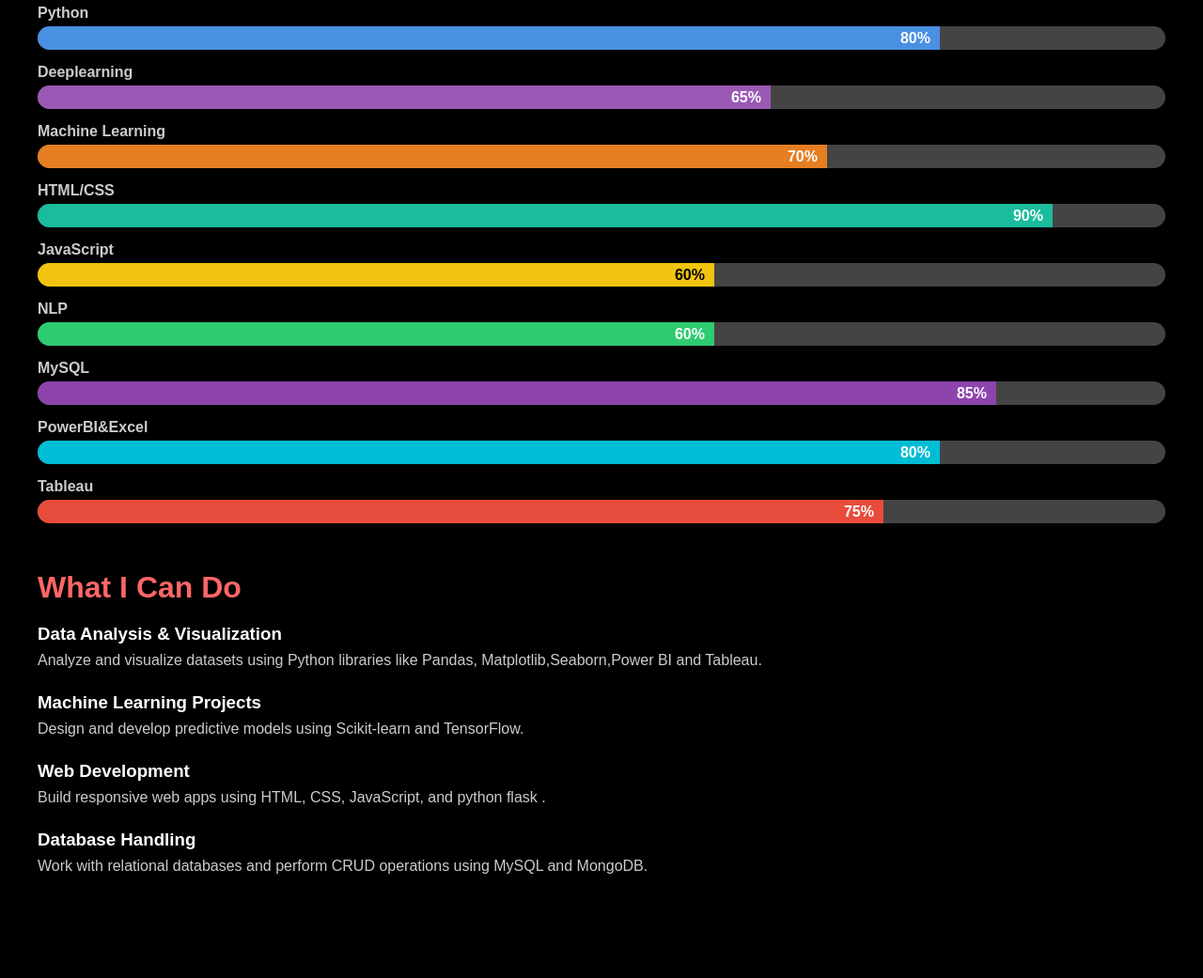
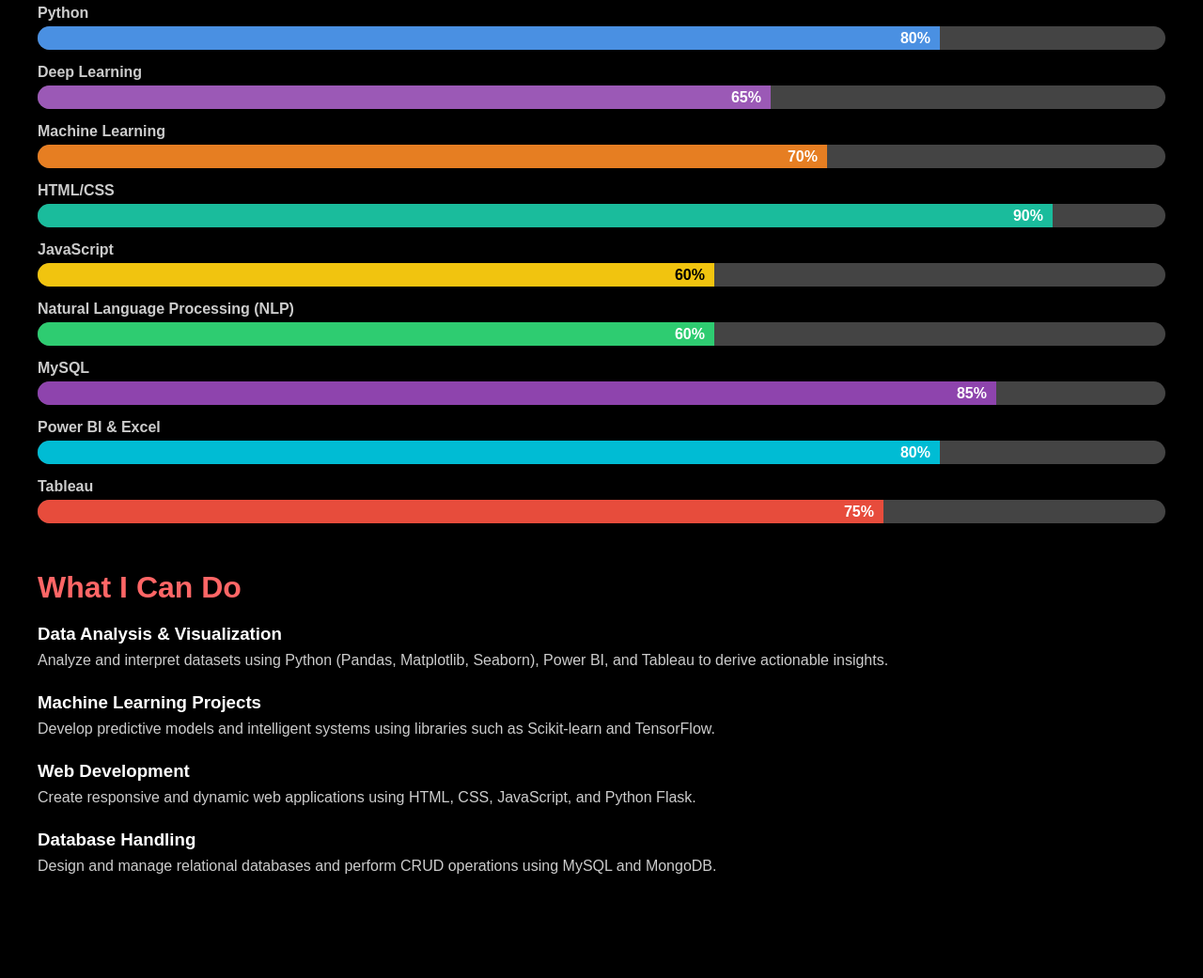
Before and after one commit to speranzadeejoe/Professional-Portfolio, a plain HTML site: page services.html in a window 1280 px wide. Shown: the part 112-1153 px from the top of the page at 94% size. Drawn offline with Linux system fonts and the light colour scheme.

Commit message:
Update services.html

```diff
--- a/services.html
+++ b/services.html
@@ -1,15 +1,15 @@
 <!DOCTYPE html>
 <html lang="en">
 <head>
-  <meta charset="UTF-8">
-  <meta name="viewport" content="width=device-width, initial-scale=1.0"/>
+  <meta charset="UTF-8" />
+  <meta name="viewport" content="width=device-width, initial-scale=1.0" />
   <title>Skills & Services</title>
-  <link rel="stylesheet" href="style.css">
+  <link rel="stylesheet" href="style.css" />
   <style>
     body {
       font-family: Arial, sans-serif;
-      background: #000; /* black background */
-      color: #fff; /* white text */
+      background: #000;
+      color: #fff;
       margin: 0;
       padding: 0 20px;
     }
@@ -24,7 +24,8 @@
       color: #ff6666;
     }
 
-    .skills-section, .services-section {
+    .skills-section,
+    .services-section {
       margin-bottom: 50px;
     }
 
@@ -55,15 +56,15 @@
     }
 
     /* Bar colors */
-    .python    { width: 80%; background-color: #4a90e2; }
-    .dl        { width: 65%; background-color: #9b59b6; }
-    .ml        { width: 70%; background-color: #e67e22; }
-    .htmlcss   { width: 90%; background-color: #1abc9c; }
-    .js        { width: 60%; background-color: #f1c40f; color: #000; }
-    .nlp       { width: 60%; background-color: #2ecc71; }
-    .mysql     { width: 85%; background-color: #8e44ad; }
-    .bi        { width: 80%; background-color: #00bcd4; }
-    .tableau   { width: 75%; background-color: #e74c3c; }
+    .python { width: 80%; background-color: #4a90e2; }
+    .dl { width: 65%; background-color: #9b59b6; }
+    .ml { width: 70%; background-color: #e67e22; }
+    .htmlcss { width: 90%; background-color: #1abc9c; }
+    .js { width: 60%; background-color: #f1c40f; color: #000; }
+    .nlp { width: 60%; background-color: #2ecc71; }
+    .mysql { width: 85%; background-color: #8e44ad; }
+    .bi { width: 80%; background-color: #00bcd4; }
+    .tableau { width: 75%; background-color: #e74c3c; }
 
     .service-item {
       margin-bottom: 25px;
@@ -114,7 +115,7 @@
     <nav>
       <a href="index.html">Home</a>
       <a href="about.html">About Me</a>
-      <a href="services.html" class="active">Skills&Services</a>
+      <a href="services.html" class="active">Skills & Services</a>
       <a href="experience.html">Experience</a>
       <a href="projects.html">Projects</a>
       <a href="contact.html">Contact</a>
@@ -126,13 +127,13 @@
       <h2 class="section-title">Skills</h2>
 
       <div class="skill"><div class="skill-name">Python</div><div class="progress-bar"><div class="progress-fill python">80%</div></div></div>
-      <div class="skill"><div class="skill-name">Deeplearning</div><div class="progress-bar"><div class="progress-fill dl">65%</div></div></div>
-      <div class="skill"><div class="skill-name">Machine Learning </div><div class="progress-bar"><div class="progress-fill ml">70%</div></div></div>
+      <div class="skill"><div class="skill-name">Deep Learning</div><div class="progress-bar"><div class="progress-fill dl">65%</div></div></div>
+      <div class="skill"><div class="skill-name">Machine Learning</div><div class="progress-bar"><div class="progress-fill ml">70%</div></div></div>
       <div class="skill"><div class="skill-name">HTML/CSS</div><div class="progress-bar"><div class="progress-fill htmlcss">90%</div></div></div>
       <div class="skill"><div class="skill-name">JavaScript</div><div class="progress-bar"><div class="progress-fill js">60%</div></div></div>
-      <div class="skill"><div class="skill-name">NLP</div><div class="progress-bar"><div class="progress-fill nlp">60%</div></div></div>
+      <div class="skill"><div class="skill-name">Natural Language Processing (NLP)</div><div class="progress-bar"><div class="progress-fill nlp">60%</div></div></div>
       <div class="skill"><div class="skill-name">MySQL</div><div class="progress-bar"><div class="progress-fill mysql">85%</div></div></div>
-      <div class="skill"><div class="skill-name">PowerBI&Excel</div><div class="progress-bar"><div class="progress-fill bi">80%</div></div></div>
+      <div class="skill"><div class="skill-name">Power BI & Excel</div><div class="progress-bar"><div class="progress-fill bi">80%</div></div></div>
       <div class="skill"><div class="skill-name">Tableau</div><div class="progress-bar"><div class="progress-fill tableau">75%</div></div></div>
     </div>
 
@@ -141,24 +142,22 @@
 
       <div class="service-item">
         <h3>Data Analysis & Visualization</h3>
-        <p>Analyze and visualize datasets using Python libraries like Pandas, Matplotlib,Seaborn,Power BI and Tableau.</p>
+        <p>Analyze and interpret datasets using Python (Pandas, Matplotlib, Seaborn), Power BI, and Tableau to derive actionable insights.</p>
       </div>
 
       <div class="service-item">
         <h3>Machine Learning Projects</h3>
-        <p>Design and develop predictive models using Scikit-learn and TensorFlow.</p>
+        <p>Develop predictive models and intelligent systems using libraries such as Scikit-learn and TensorFlow.</p>
       </div>
 
       <div class="service-item">
         <h3>Web Development</h3>
-        <p>Build responsive web apps using HTML, CSS, JavaScript, and python flask .</p>
+        <p>Create responsive and dynamic web applications using HTML, CSS, JavaScript, and Python Flask.</p>
       </div>
 
       <div class="service-item">
         <h3>Database Handling</h3>
-        <p>Work with relational databases and perform CRUD operations using MySQL and MongoDB.</p>
-      </div>
-
+        <p>Design and manage relational databases and perform CRUD operations using MySQL and MongoDB.</p>
       </div>
     </div>
   </section>
```
